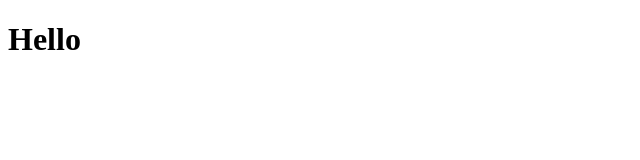
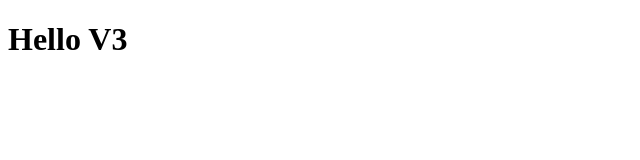
Before and after one commit to deepak1120080901/myrepo, a plain HTML site: page index.html in a window 1280 px wide. Shown: the full height of the page, 0-640 px from the left. Drawn offline with Linux system fonts and the light colour scheme.

Commit message:
Version 3

```diff
--- a/index.html
+++ b/index.html
@@ -6,6 +6,6 @@
     <title>Document</title>
 </head>
 <body>
-    <h1>Hello</h1>
+    <h1>Hello V3</h1>
 </body>
 </html>
```
